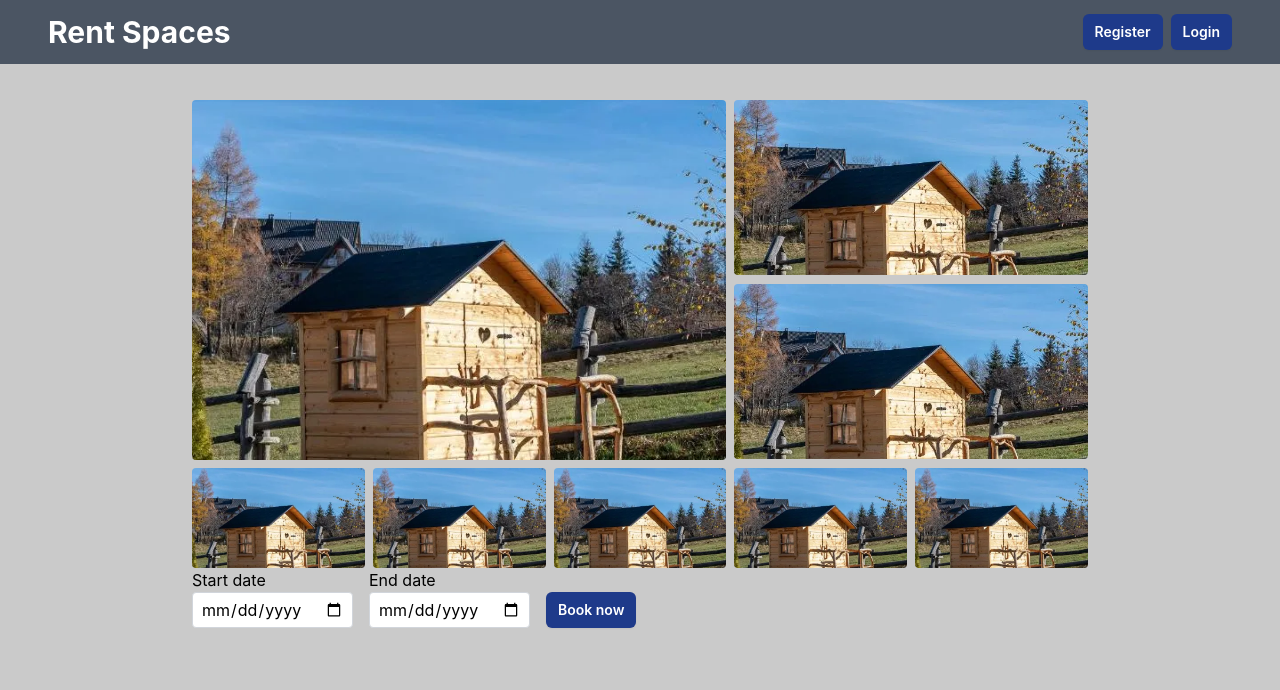
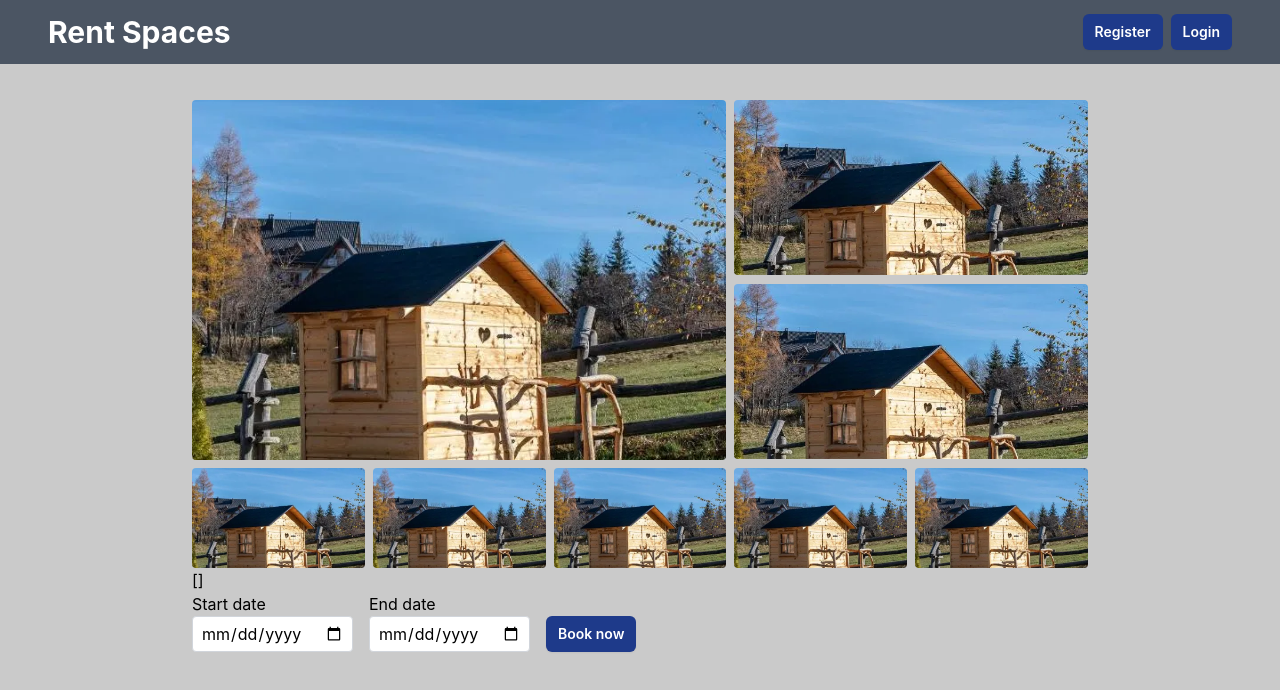
Before and after one commit to ricardolsousa/rent-spaces, a React (Create React App) app: page /spaces/1 in a window 1280 px wide. Shown: the top 690 px of the page. Built offline with nearby package versions, Linux system fonts and the light colour scheme; no server answers; the database is empty.

Commit message:
fix: added all reservations by space to space details page

```diff
--- a/src/pages/space-details/SpaceDetailsPage.tsx
+++ b/src/pages/space-details/SpaceDetailsPage.tsx
@@ -3,10 +3,12 @@ import { useParams } from "react-router";
 import { getSpace } from "../../services/space/SpaceService";
 import SpaceDetailsImage from "./space-details-image/SpaceDetailsImage";
 import SpaceReservation from "./space-reservation/SpaceReservation";
+import { getReservationsBySpaceId } from "../../services/reservation/ReservationService";
 
 const SpaceDetailsPage = () => {
   const { spaceId } = useParams();
   const [space, setSpace] = useState<any>(null);
+  const [reservations, setReservations] = useState<any>(null);
 
   useEffect(() => {
     const fetchSpace = async () => {
@@ -16,6 +18,8 @@ const SpaceDetailsPage = () => {
 
           if (newSpace) {
             setSpace(newSpace);
+            const allReservations = await getReservationsBySpaceId(spaceId);
+            setReservations(allReservations);
           }
         }
       } catch (e) {
@@ -38,6 +42,7 @@ const SpaceDetailsPage = () => {
             <div className="flex items-center gap-2">{space.address}</div>
           </div>
           <SpaceDetailsImage />
+          {JSON.stringify(reservations, null, 2)}
           <SpaceReservation space={space} />
         </div>
       )}
--- a/src/pages/space-details/space-reservation/SpaceReservation.tsx
+++ b/src/pages/space-details/space-reservation/SpaceReservation.tsx
@@ -35,8 +35,8 @@ const SpaceReservation = ({ space }: SpaceReservationProps) => {
       const newReservation = await createReservation({
         spaceId: space.id,
         renterId: loggedUser,
-        startDate: reservationDates.startDate,
-        endDate: reservationDates.endDate,
+        startDate: new Date(reservationDates.startDate),
+        endDate: new Date(reservationDates.endDate),
         totalPrice: days * space.pricePerHour,
         status: "confirmed",
       });
```
